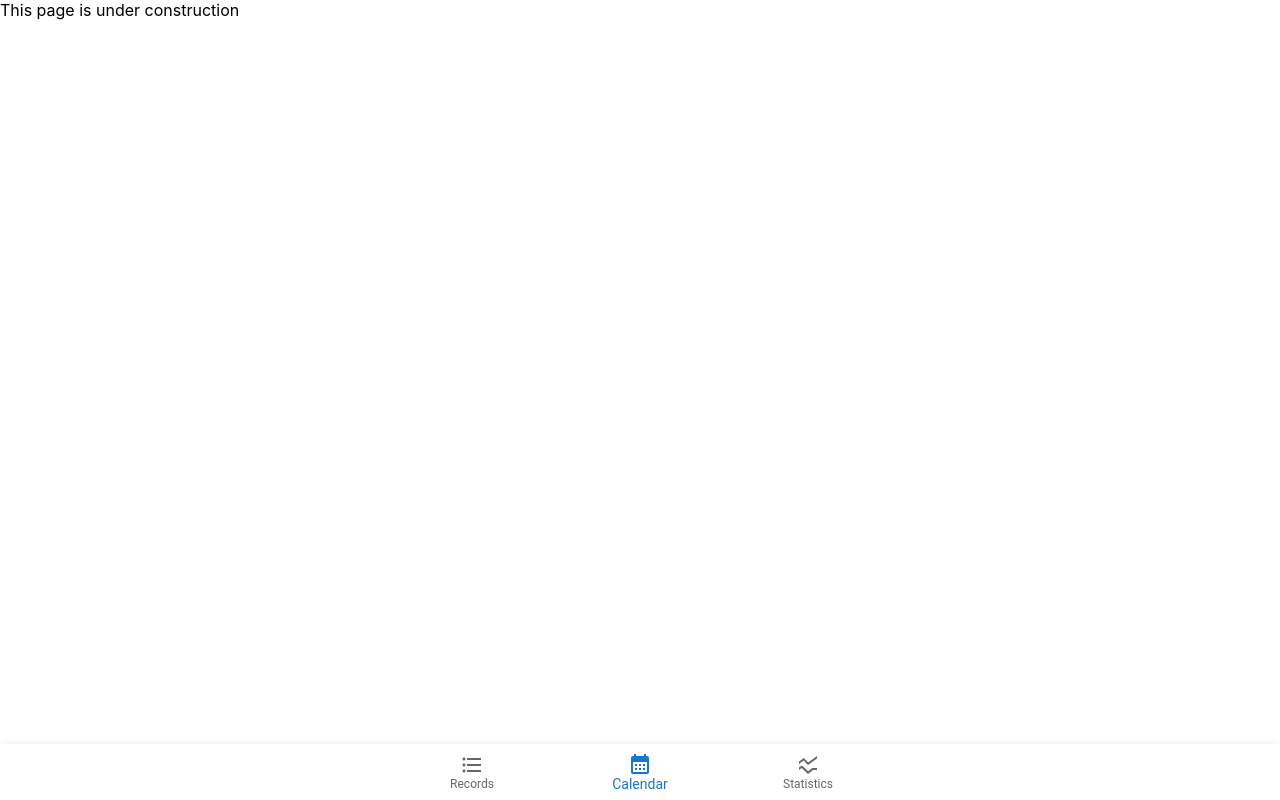
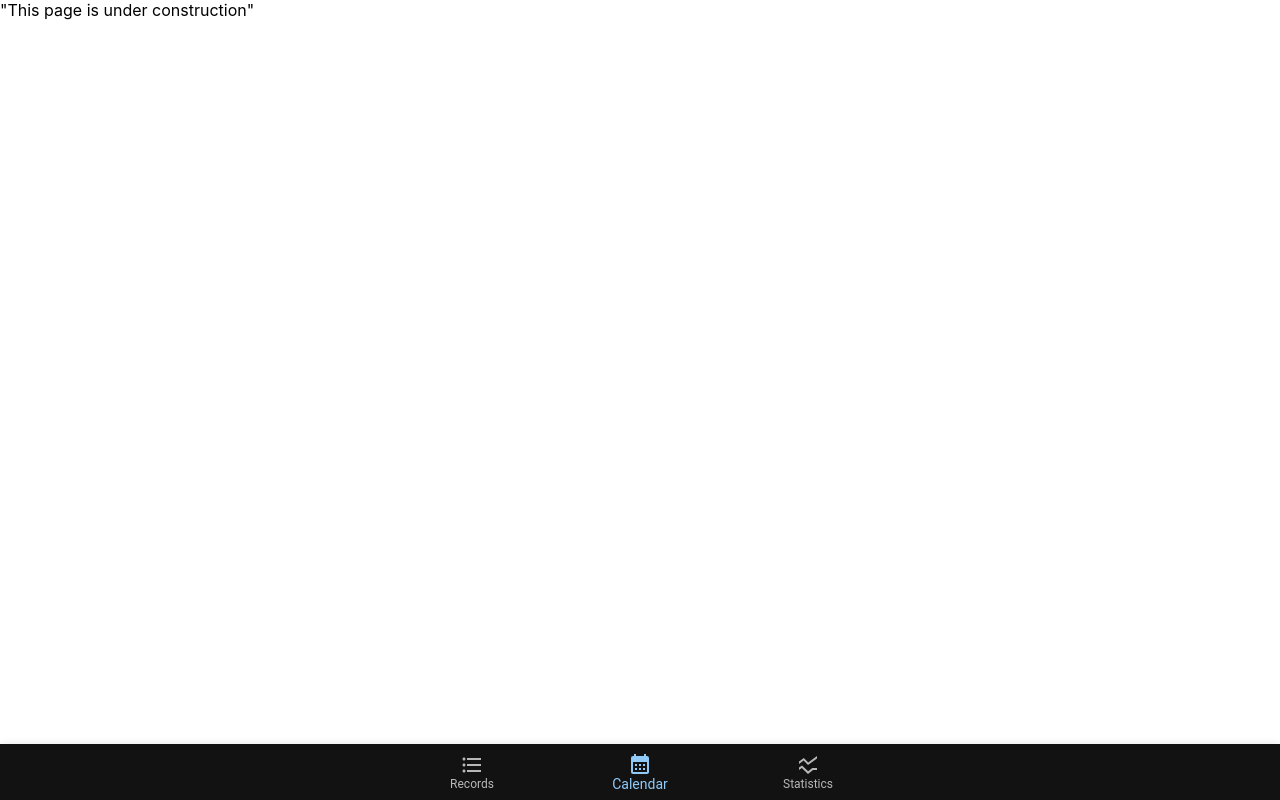
Before and after one commit to yanshudan/training-record-visualiser, a React (Create React App) app: page / in a window 1280 px wide. Both pictures are taken after a click on the button "Calendar". Built offline with nearby package versions, Linux system fonts and the light colour scheme.

Commit message:
move theme provider, orgnize imports

```diff
--- a/src/App.tsx
+++ b/src/App.tsx
@@ -1,23 +1,25 @@
+import { ThemeProvider } from '@emotion/react';
+import { createTheme } from '@mui/material';
 import React from 'react';
-import { Route, BrowserRouter as Router, Routes } from "react-router-dom";
 import './App.css';
 import { CalendarPage } from './pages/Calender';
 import { MainPage } from './pages/MainPage';
 import { StatsPage } from './pages/Stats';
+import { BottomNavBar } from './utils/Components';
 import { Record } from './utils/RecordSerializer';
-import { BottomNavBar } from './utils/Components';
 
 function App() {
   const [rows, setRows] = React.useState<Record[]>([])
   const [section, setSection] = React.useState(0)
-  return <div>
+  return <ThemeProvider theme={createTheme({ palette: { mode: "dark" } })}>
     {
       section === 0 ? <MainPage rows={rows} setRows={setRows} /> :
         section === 1 ?
           <CalendarPage rows={rows} /> :
           <StatsPage rows={rows} />
     }
-    <BottomNavBar selection={section} setSection={setSection} /></div>
+    <BottomNavBar selection={section} setSection={setSection} />
+  </ThemeProvider>
 }
 
 
--- a/src/pages/Calender.tsx
+++ b/src/pages/Calender.tsx
@@ -1,12 +1,8 @@
 import { ThemeProvider, createTheme } from '@mui/material';
 import '../App.css';
-import { BottomNavBar } from '../utils/Components';
-import React from 'react'
 import { Record } from '../utils/RecordSerializer';
+import React from 'react';
 
 export function CalendarPage(props: { rows: Record[] }) {
-  return (
-    <ThemeProvider theme={createTheme({ palette: { mode: "dark" } })}>
-      This page is under construction
-    </ThemeProvider>)
+  return <div> "This page is under construction" </div>
 }
--- a/src/pages/MainPage.tsx
+++ b/src/pages/MainPage.tsx
@@ -12,10 +12,13 @@ import '../App.css';
 import { RecordList } from '../utils/Components';
 import { Record, RecordSerializer } from '../utils/RecordSerializer';
 import { DetectTopic } from '../utils/Utils';
+
+
 export function MainPage(props: { rows: Record[], setRows: React.Dispatch<React.SetStateAction<Record[]>> }) {
   const allTypes = new Set(props.rows.map((row) => row.topic));
   const [selectedTypes, setSelectedTypes] = React.useState<string[]>(["Chest"]);
-  return (<ThemeProvider theme={createTheme({ palette: { mode: "dark" } })}>
+  return (
+    <Paper>
       <Paper>
         <Stack direction="row" spacing={1} >
           <div>{
@@ -63,5 +66,5 @@ export function MainPage(props: { rows: Record[], setRows: React.Dispatch<React.
           </ToggleButton>
         </ToggleButtonGroup>
       </Paper>
-  </ThemeProvider>)
+    </Paper>)
 }
--- a/src/pages/Stats.tsx
+++ b/src/pages/Stats.tsx
@@ -10,9 +10,9 @@ import ToggleButtonGroup from '@mui/material/ToggleButtonGroup';
 import React from 'react';
 import { Area, AreaChart, Legend, Tooltip, XAxis } from 'recharts';
 import '../App.css';
-import { BottomNavBar, RecordList } from '../utils/Components';
+import { RecordList } from '../utils/Components';
+import { movementDefinitions, movementToPart } from '../utils/LoadFile';
 import { Record } from '../utils/RecordSerializer';
-import { movementDefinitions, movementToPart } from '../utils/LoadFile';
 
 
 export function StatsPage(props: { rows: Record[] }) {
@@ -23,7 +23,7 @@ export function StatsPage(props: { rows: Record[] }) {
   const [selectedMovements, setSelectedMovements] = React.useState<string[]>(["卧推"]);
   const [filteredRows, setFilteredRows] = React.useState<Record[]>(filterRows(props.rows, selectedType, selectedMovements));
 
-  return (<ThemeProvider theme={createTheme({ palette: { mode: "dark" } })} >
+  return (<Paper>
     <Paper>
       <Stack direction="row" spacing={1} >
         <div>{
@@ -91,7 +91,7 @@ export function StatsPage(props: { rows: Record[] }) {
         </ToggleButton>
       </ToggleButtonGroup>
     </Paper>
-  </ThemeProvider>)
+  </Paper>)
 }
 
 function filterRows(rows: Record[], selectedType: string, selectedMovements: string[]) {
```
Lines whose indentation alone changed are shown as unchanged.
